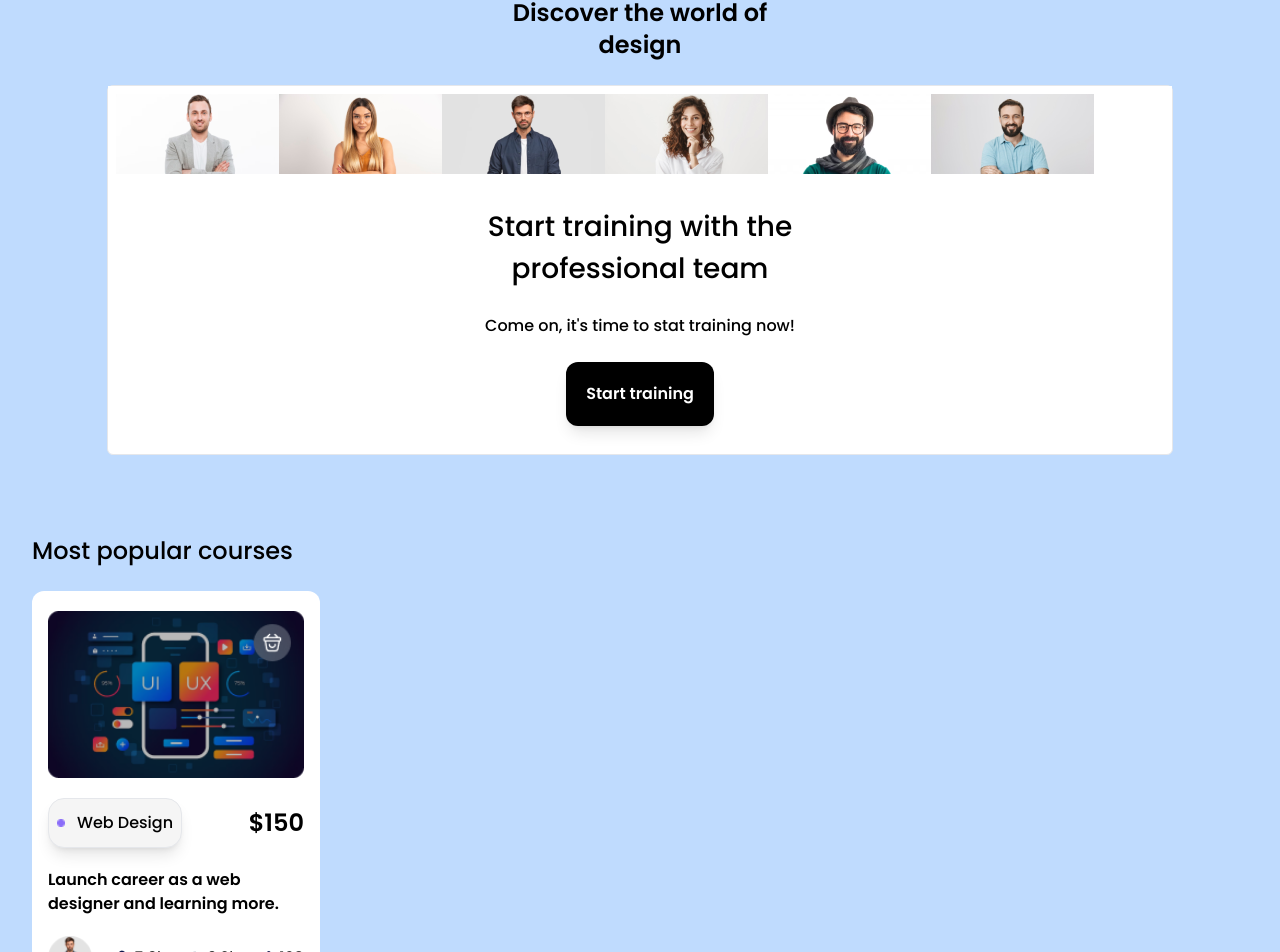
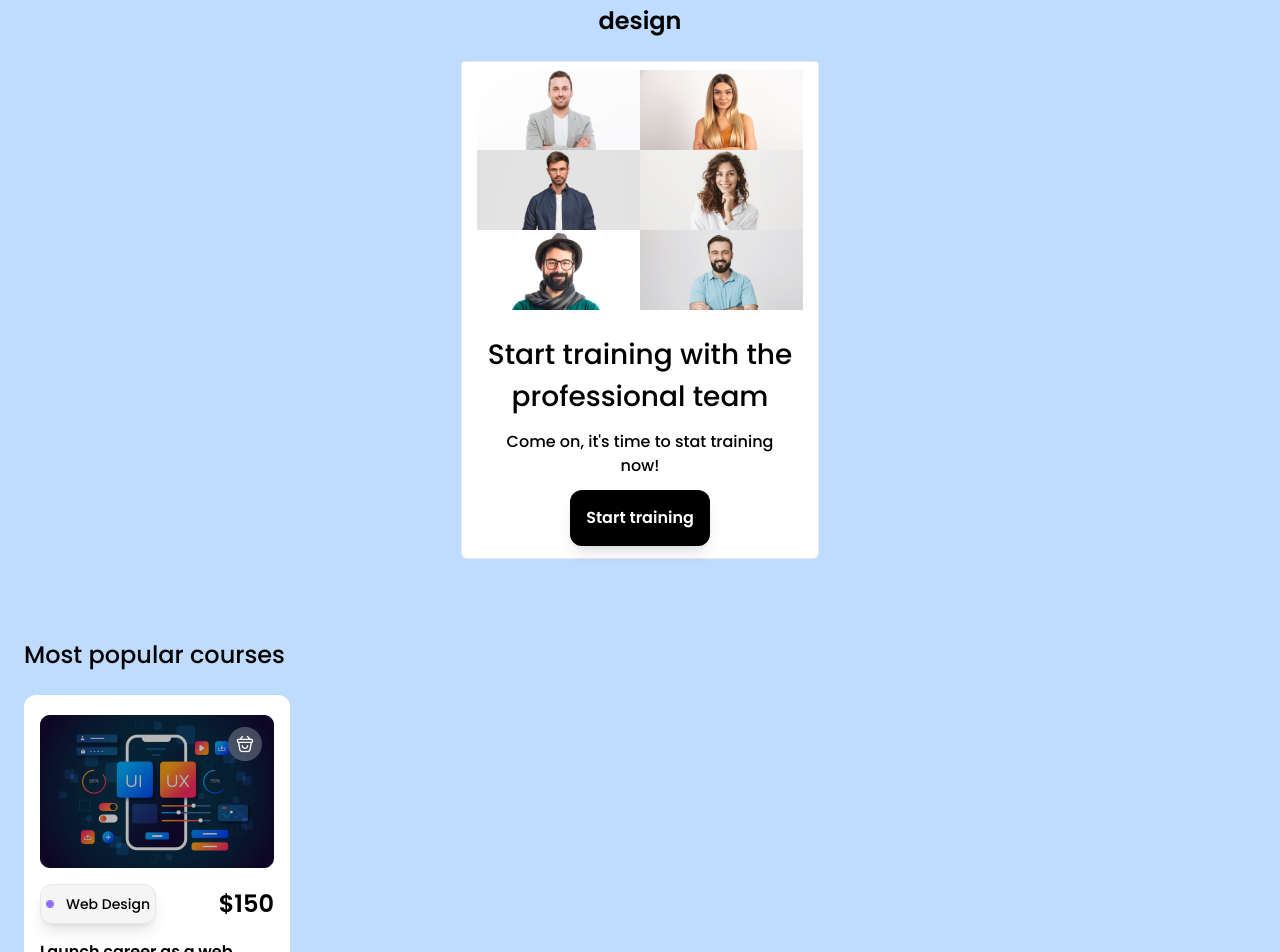
Before and after one commit to Deyjuwon/Sinar, a React (Vite) app: page / in a window 1280 px wide. Shown: the part 543-1495 px from the top of the page. Built offline with nearby package versions, Linux system fonts and the light colour scheme.

Commit message:
styled  courses card

```diff
--- a/src/Components/Button.jsx
+++ b/src/Components/Button.jsx
@@ -2,7 +2,7 @@ import React from 'react'
 
 const Button = ({ name }) => {
   return (
-    <button className='bg-black text-white font-semibold py-5 px-5 rounded-xl shadow-lg'>{name}</button>
+    <button className='bg-black text-white font-semibold py-4 px-4 rounded-xl shadow-lg'>{name}</button>
   )
 }
 
--- a/src/Components/CourseCard.jsx
+++ b/src/Components/CourseCard.jsx
@@ -11,13 +11,13 @@ import like from '../assets/like.png';
 
 const CourseCard = () => {
   return (
-    <div className='bg-white  w-72 h-fit flex flex-col gap-5  px-4 rounded-xl pt-5 pb-4'>
+    <div className='bg-white  w-266 h-379 flex flex-col gap-4  px-4 rounded-xl pt-5 pb-4'>
         <img src={rec49} alt=""  />
         <img src={baghappy} alt="" className='absolute hidden' />
         <div className='flex items-center justify-between'>
-            <div className='bg-dirty-white py-3 px-2 border shadow-lg  flex gap-3 items-center rounded-2xl'>
+            <div className='bg-dirty-white w-116 h-10 border shadow-lg  flex gap-3 items-center justify-center rounded-xl'>
                 <img src={ellipse} alt="" className=' h-2 w-2'   />
-                <p className=' text-base font-medium'>Web Design</p>
+                <p className=' text-sm font-medium'>Web Design</p>
             </div>
 
             <p className='font-semibold text-2xl'>$150</p>
--- a/src/Components/Discover.jsx
+++ b/src/Components/Discover.jsx
@@ -2,7 +2,7 @@ import React from 'react'
 
 const Discover = () => {
   return (
-    <section className='pt-32 flex flex-col items-center justify-center '>
+    <section className='pt-28 flex flex-col items-center justify-center '>
         <button className='bg-white text-black py-3 px-4 font-semibold rounded-2xl mb-6 '>Trainings</button>
         <h1 className='font-semibold text-2xl text-center mb-6 '><span className='text-gradient-to-r from-indigo-500'>Discover</span> the world of <br /> design</h1>
         <div></div>
--- a/src/Components/PopularCourses.jsx
+++ b/src/Components/PopularCourses.jsx
@@ -3,7 +3,7 @@ import CourseCard from './CourseCard'
 
 const PopularCourses = () => {
   return (
-    <div className='mt-20 ml-8'>
+    <div className='mt-20 ml-6'>
         <p className=' font-medium text-2xl pb-6 '>Most popular courses</p>
         <CourseCard />
     </div>
--- a/src/Components/StartTraining.jsx
+++ b/src/Components/StartTraining.jsx
@@ -9,8 +9,8 @@ import Button from './Button';
 
 const StartTraining = () => {
   return (
-    <div className='bg-white  w-10/12  flex flex-col m-auto h-full rounded-md text-center border pb-7'>
-      <ul className='flex flex-wrap bg-white p-2'>
+    <div className='bg-white  w-358 h-498  flex flex-col m-auto rounded-md text-center border '>
+      <ul className='flex flex-wrap justify-center items-center bg-white pt-2'>
         <li>
           <img src={rec45} alt="Rectangle 45" />
         </li>
@@ -31,8 +31,8 @@ const StartTraining = () => {
         </li>
       </ul>
 
-      <h1 className='font-medium text-28s text-center pb-6 pt-6 '>Start training with the <br /> professional team</h1>
-      <p className='font-medium text-base pb-6 px-7 '>Come on, it's time to stat training now!</p>
+      <h1 className='font-medium text-28s text-center pb-3 pt-6 '>Start training with the <br /> professional team</h1>
+      <p className='font-medium text-base pb-3 px-7 '>Come on, it's time to stat training now!</p>
       <div>
         <Button name='Start training' />
       </div>
--- a/tailwind.config.js
+++ b/tailwind.config.js
@@ -11,6 +11,16 @@ export default {
       },
       fontSize: {
         '28s': '28px'
+      },
+      width: {
+        '358': '358px',
+        '266': '266px',
+        '116': '116px',
+      },
+      height: {
+        '498': '498px',
+        '379': '379px',
+
       }
     },
   },
```
